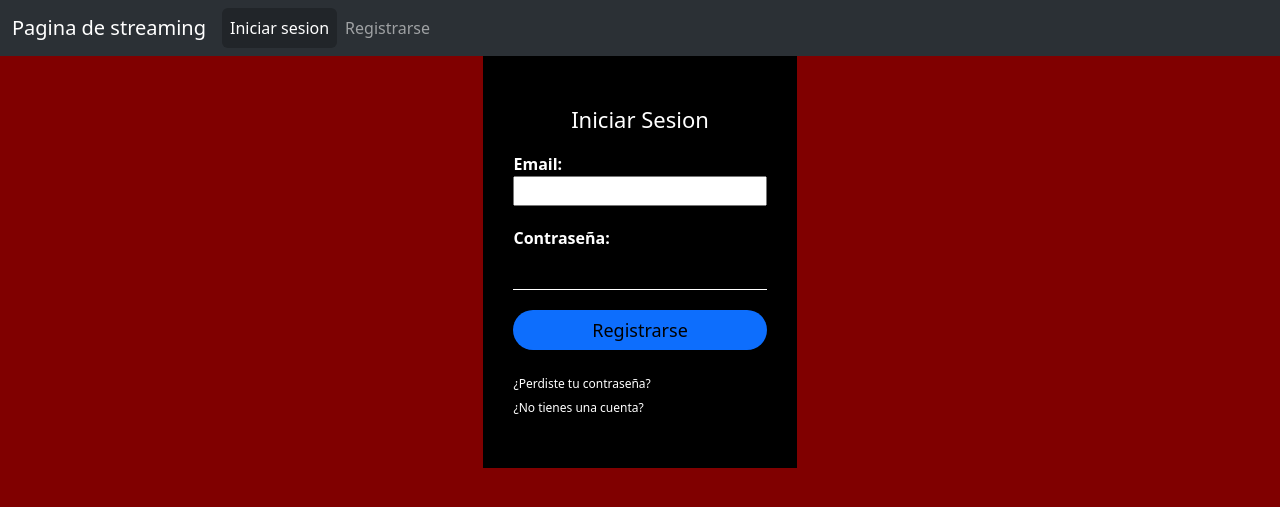
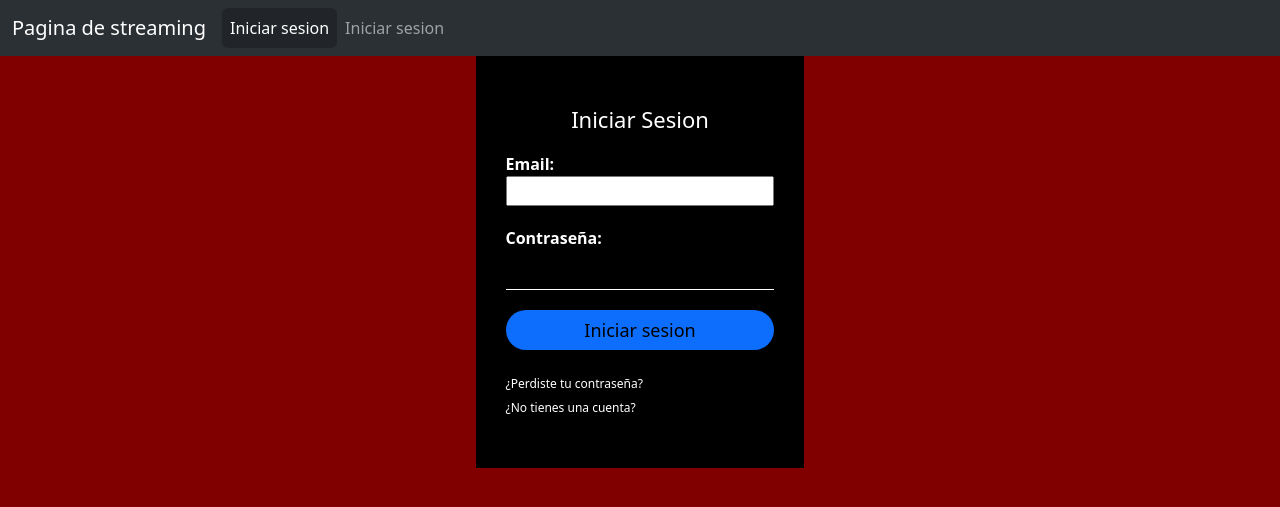
Before and after one commit to gonzalomartinex/TP_Django, a Django app: template PaginaDeStreaming/Streaming/templates/login.html in a window 1280 px wide. Shown: the top 507 px of the page. Run offline with Django 4.2, Linux system fonts and the light colour scheme; the template is opened without the code that fills it: values that come from a table or form of the project are taken from there, others are empty.

Commit message:
cambiadas cosas minimas

```diff
--- a/PaginaDeStreaming/Streaming/templates/login.html
+++ b/PaginaDeStreaming/Streaming/templates/login.html
@@ -26,7 +26,7 @@
                 </li>
 
                 <li class="nav-item">
-                    <a class="nav-link" href="#">Registrarse</a>
+                    <a class="nav-link" href="#">Iniciar sesion</a>
                 </li>
 
             </ul>
@@ -40,7 +40,7 @@
 
           {% csrf_token %}
           <label>{{form}}</label>
-          <input type="submit" class="btn btn-primary btn-sm" value="Registrarse" id="boton"></button>
+          <input type="submit" class="btn btn-primary btn-sm" value="Iniciar sesion" id="aeugh"></button>
 
           <a style="text-align: center;" href="cont.html">¿Perdiste tu contrase&ntilde;a?</a><br>
           <a style="text-align: center;" href="register.html">¿No tienes una cuenta?</a>
```
